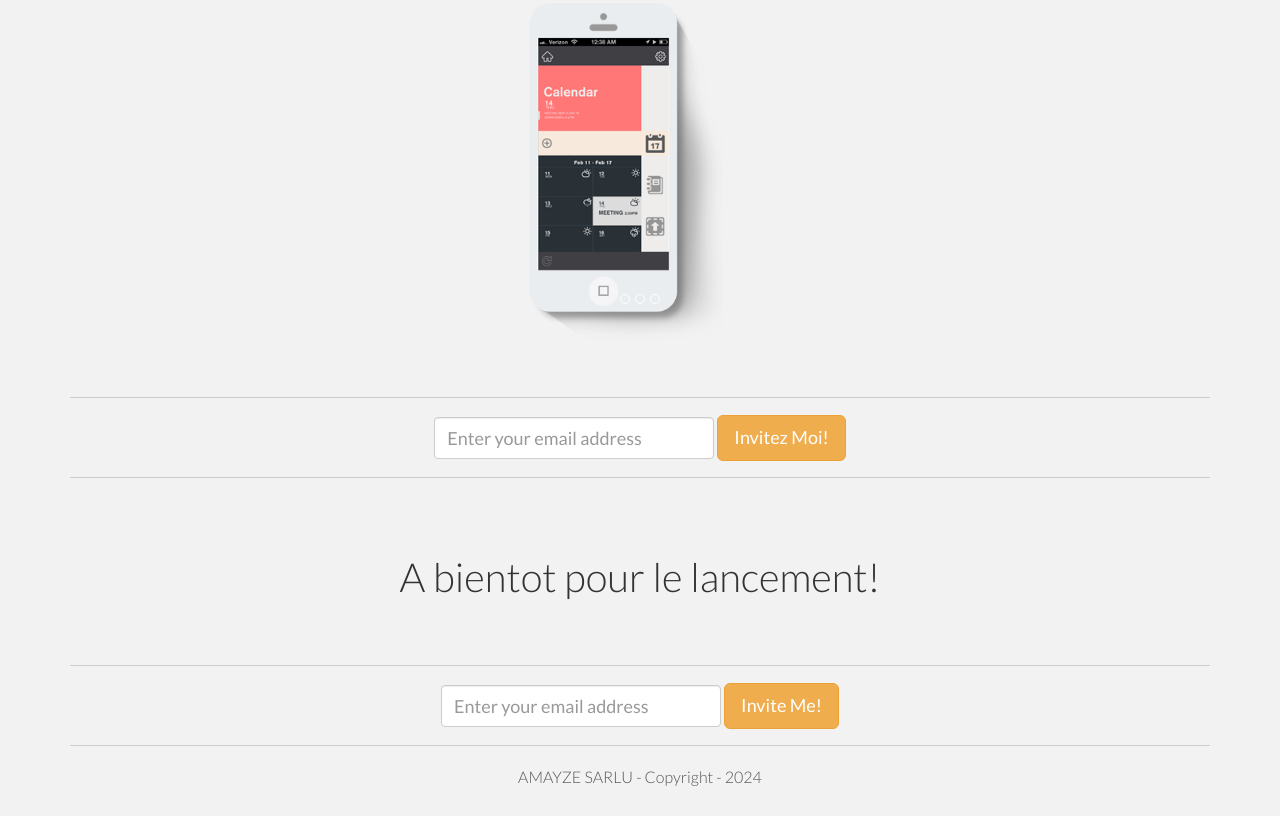
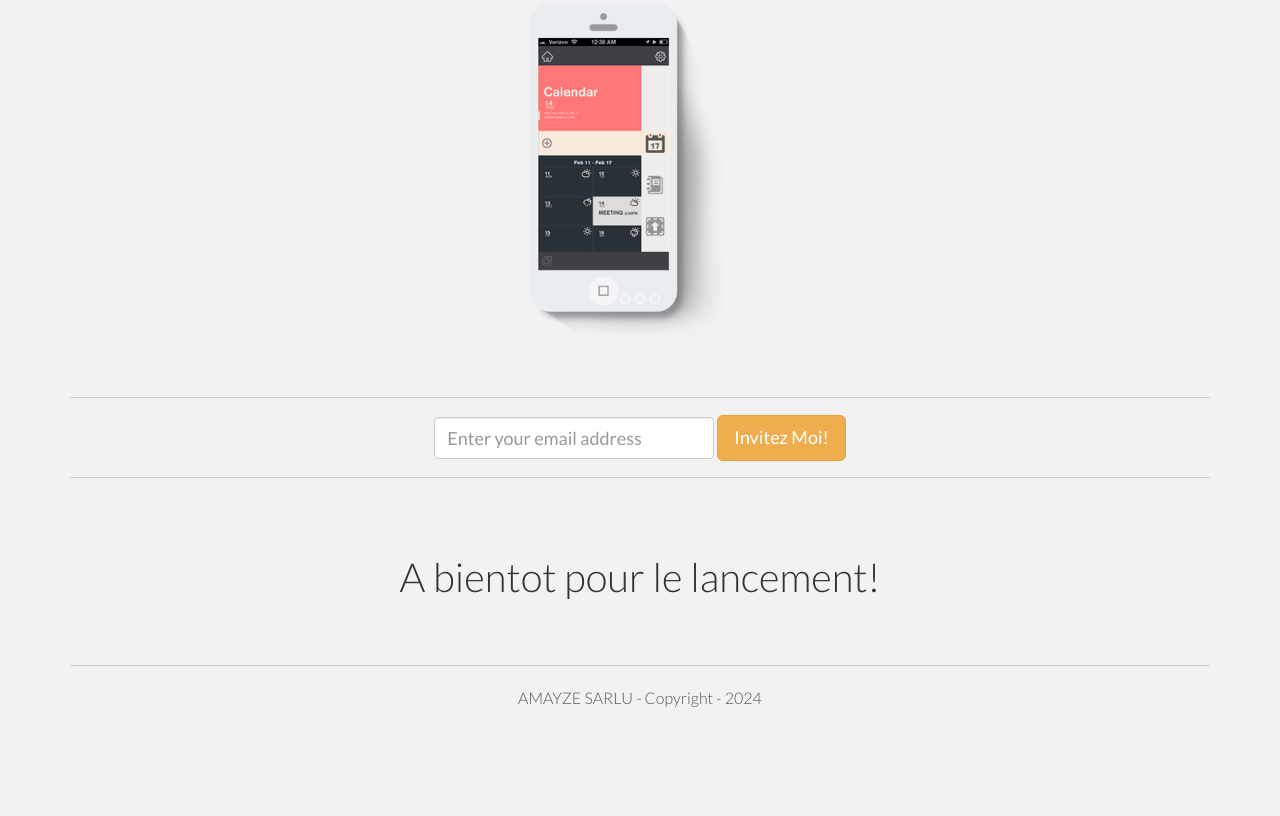
Before and after one commit to kanian/amayze-promo-website, a website: page assets/index.html in a window 1280 px wide. Shown: the part 1297-2113 px from the top of the page. After the commit the page ends 2034 px from the top, so only its background shows below. Drawn offline with nearby package versions, Linux system fonts and the light colour scheme.

Commit message:
feat: remove unnecessary markup

```diff
--- a/assets/index.html
+++ b/assets/index.html
@@ -160,17 +160,17 @@
 	<div class="container">
 		<hr>
 		<div class="row centered">
-			<div class="col-lg-6 col-lg-offset-3">
+			<!-- <div class="col-lg-6 col-lg-offset-3">
 				<form class="form-inline" role="form">
 				  <div class="form-group">
 				    <input type="email" class="form-control" id="exampleInputEmail1" placeholder="Enter your email address">
 				  </div>
 				  <button type="submit" class="btn btn-warning btn-lg">Invite Me!</button>
 				</form>
-			</div>
+			</div> -->
 			<div class="col-lg-3"></div>
 		</div><!-- /row -->
-		<hr>
+		<!-- <hr> -->
 		<p class="centered">AMAYZE SARLU - Copyright - 2024</p>
 	</div><!-- /container -->
 
```
